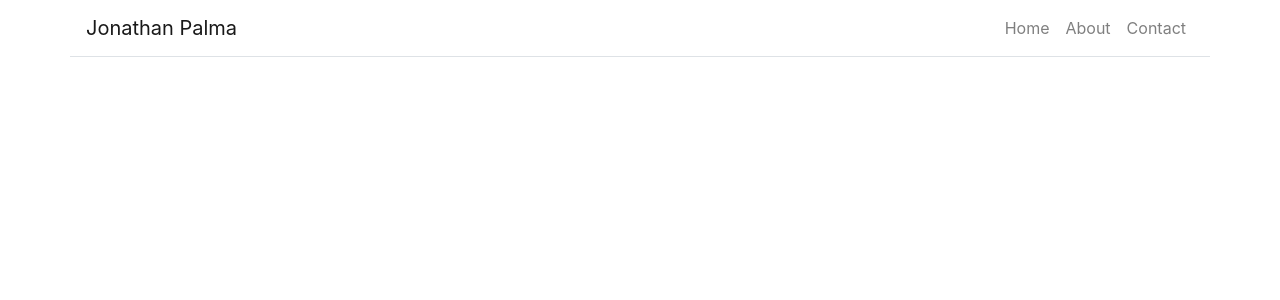
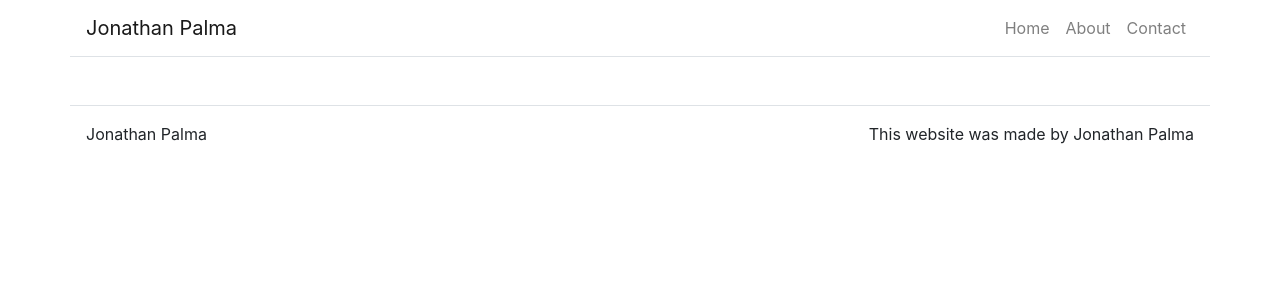
Before and after one commit to JonathanPalma-code/My-Portfolio, a React (Create React App) app: page / in a window 1280 px wide. Shown: the top 300 px of the page. Built offline with nearby package versions, Linux system fonts and the light colour scheme.

Commit message:
chore: add Footer component

```diff
--- a/src/App.js
+++ b/src/App.js
@@ -5,6 +5,7 @@
 import Nav from 'react-bootstrap/Nav';
 import './App.css';
 
+import Footer from './components/Footer';
 
 class App extends React.Component {
 
@@ -48,6 +49,7 @@
               </Nav>
             </Navbar.Collapse>
           </Navbar>
+          <Footer />
         </Container>
       </Router>
   );
--- /dev/null
+++ b/src/components/Footer.js
@@ -0,0 +1,23 @@
+import React from 'react';
+import Container from 'react-bootstrap/Container';
+import Row from 'react-bootstrap/Row';
+import Col from 'react-bootstrap/Col';
+
+function Footer(){
+  return(
+    <footer className="mt-5">
+      <Container fluid={true}>
+        <Row className="border-top justify-content-between p-3">
+          <Col className="p-0" md={3} sm={12}>
+            Jonathan Palma
+          </Col>
+          <Col className="p-0 d-flex justify-content-end" md={4}>
+            This website was made by Jonathan Palma
+          </Col>
+        </Row>
+      </Container>
+    </footer>
+  );
+}
+
+export default Footer;
```
